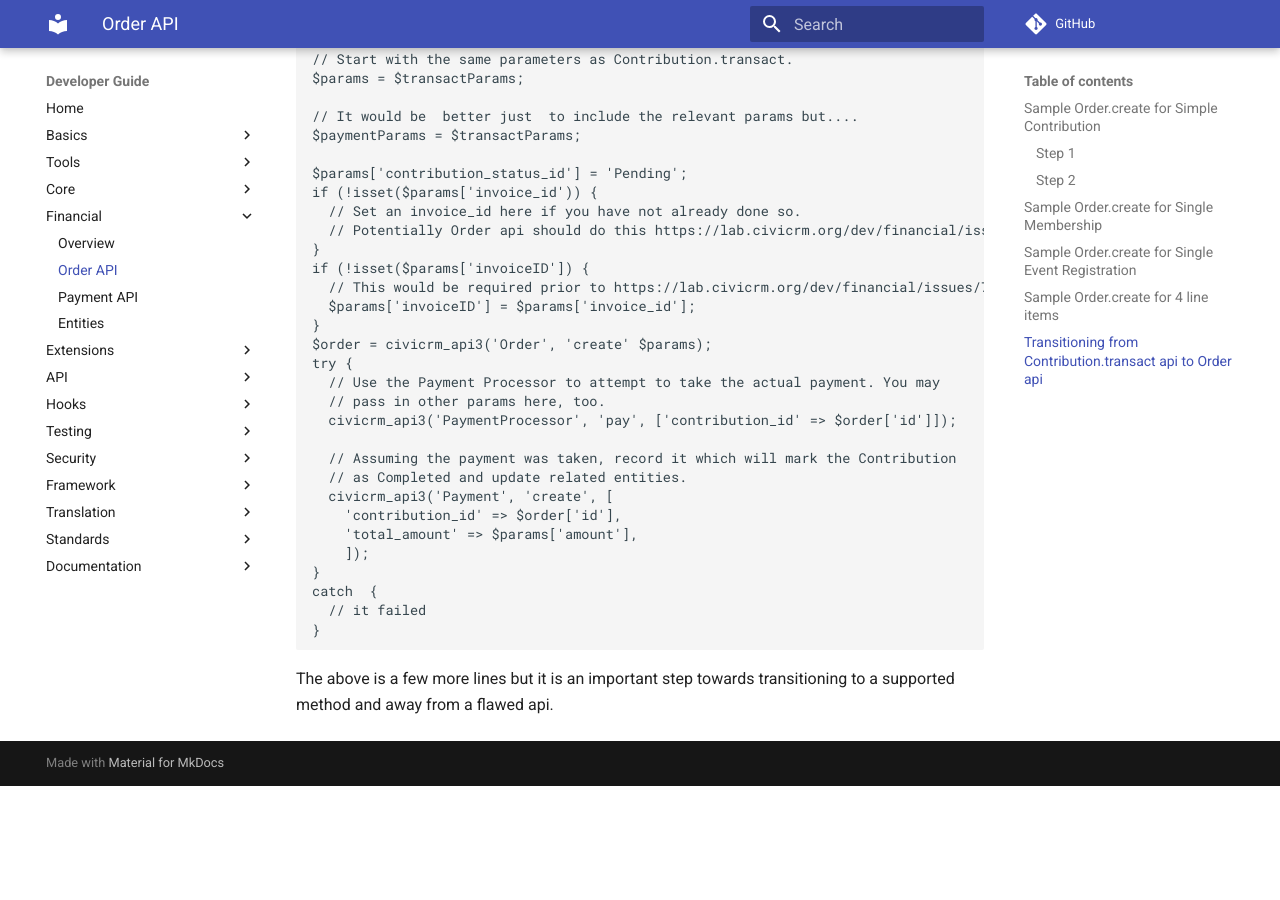
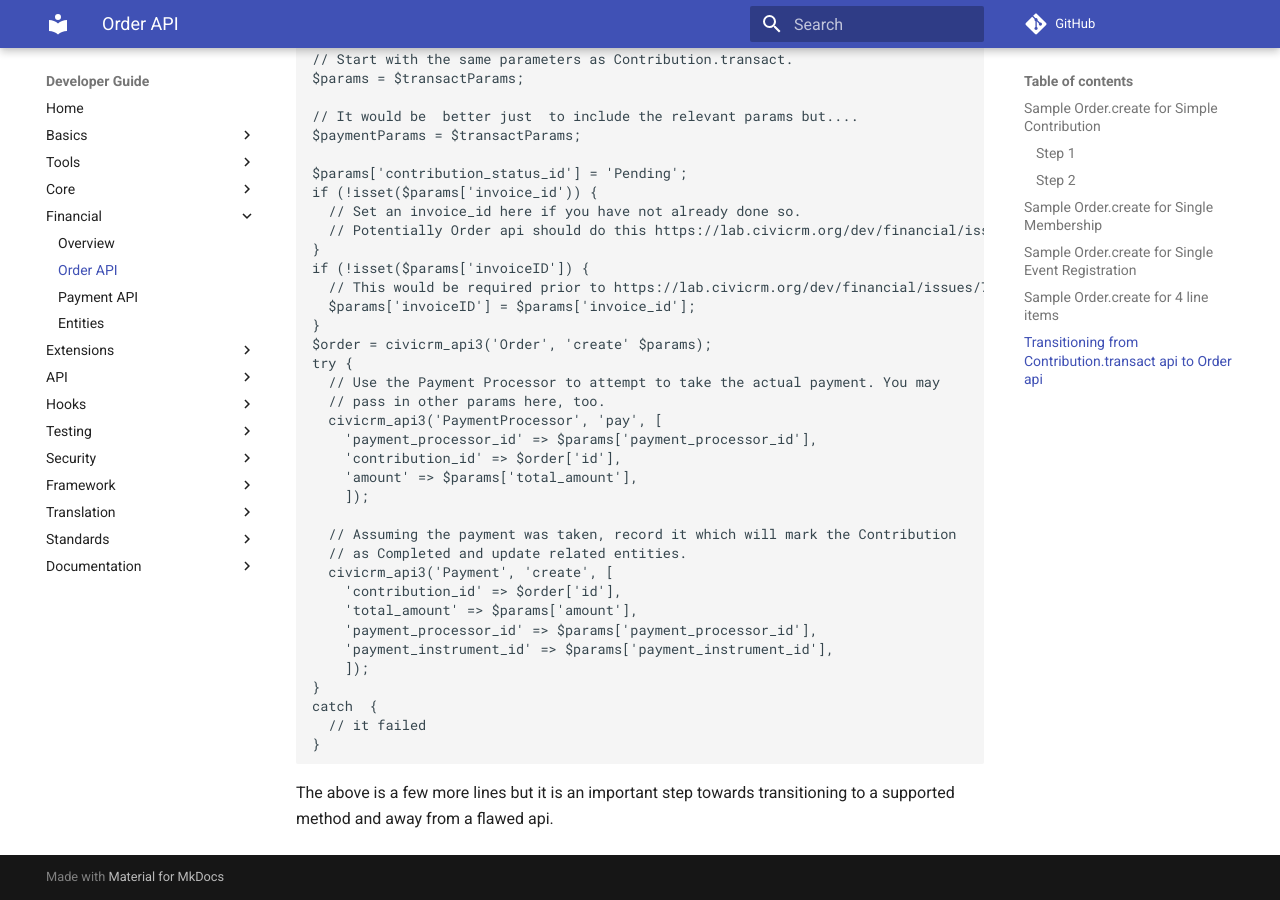
Before and after one commit to civicrm/civicrm-dev-docs, an MkDocs documentation site: the page built from docs/financial/orderAPI.md, in a window 1280 px wide and 900 px high, scrolled down 7994 px. Built offline with MkDocs 1.6.1 and Material for MkDocs 9.7.7, drawn with Linux system fonts in a browser that asks for light colours; comment, search, counter and statistics services are not loaded; old or Windows-style settings are respelled for this version of MkDocs; before the commit the page ends 8780 px from its top, so only the background shows below that.

Commit message:
add payment_processor_id and payment_instrument_id

```diff
--- a/docs/financial/orderAPI.md
+++ b/docs/financial/orderAPI.md
@@ -355,13 +355,19 @@ $order = civicrm_api3('Order', 'create' $params);
 try {
   // Use the Payment Processor to attempt to take the actual payment. You may
   // pass in other params here, too.
-  civicrm_api3('PaymentProcessor', 'pay', ['contribution_id' => $order['id']]);
+  civicrm_api3('PaymentProcessor', 'pay', [
+    'payment_processor_id' => $params['payment_processor_id'],
+    'contribution_id' => $order['id'],
+    'amount' => $params['total_amount'],
+    ]);
 
   // Assuming the payment was taken, record it which will mark the Contribution
   // as Completed and update related entities.
   civicrm_api3('Payment', 'create', [
     'contribution_id' => $order['id'],
     'total_amount' => $params['amount'],
+    'payment_processor_id' => $params['payment_processor_id'],
+    'payment_instrument_id' => $params['payment_instrument_id'],
     ]);
 }
 catch  {
```
